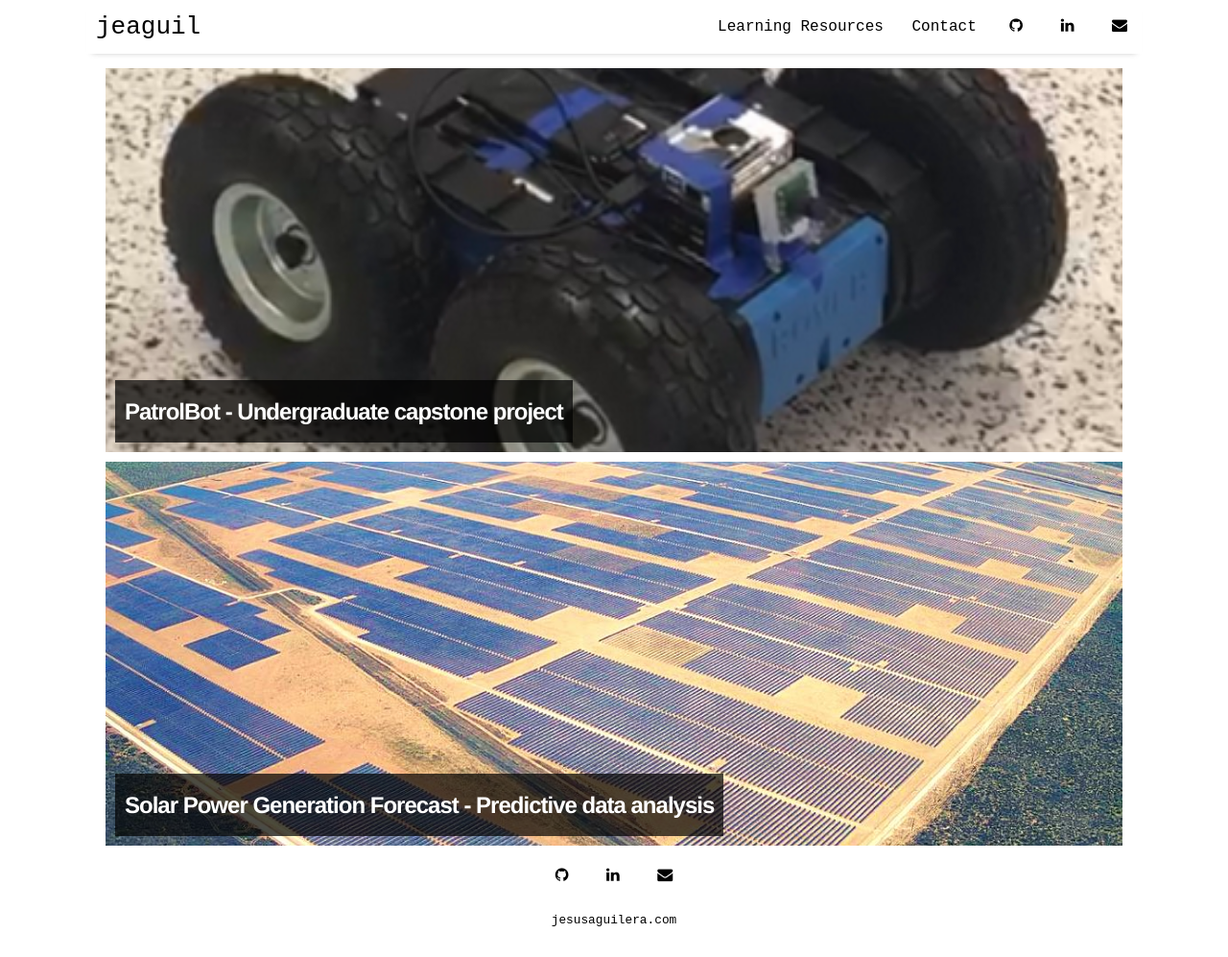
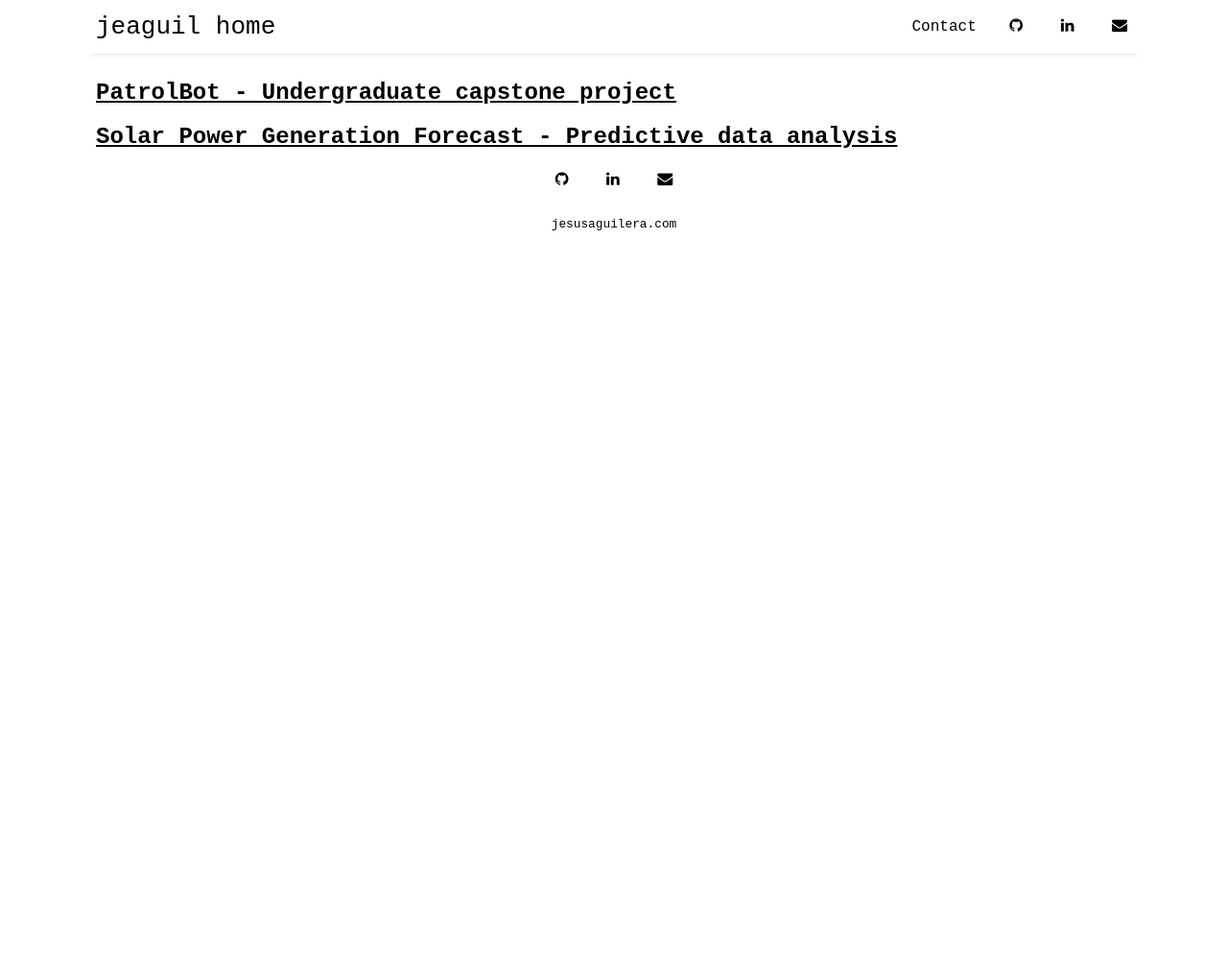
Before and after one commit to jeaguil/jeaguil.github.io, a Jekyll site: the page built from index.html, in a window 1280 px wide and 997 px high. Shown: the whole window at 96% size. Built offline with Jekyll 4.4.1, drawn with Linux system fonts in a browser that asks for light colours; nearby versions of some CDN libraries; the list of posts is cut into pages by our own code.

Commit message:
Removed img from home and post content

```diff
--- a/_data/settings.yml
+++ b/_data/settings.yml
@@ -5,7 +5,7 @@ disqus:
 google-ID: 'UA-189012001-1'
 
 menu:
-- {name: 'Learning Resources', folder: 'pages', file: 'learning-resources.html'}
+# - {name: 'Learning Resources', folder: 'pages', file: 'learning-resources.html'}
 # - {name: 'About', folder: 'pages', file: 'about.html'}
 - {name: 'Contact', folder: 'pages', file: 'contact.html'}
 
--- a/_includes/header.html
+++ b/_includes/header.html
@@ -1,6 +1,6 @@
 <header class="site-header">
   <h3 class="site-title">
-    <a href="{{ site.github.url }}/">{{ site.description }}</a>
+    <a href="{{ site.github.url }}/">{{ site.description }} home</a>
   </h3>
   <nav class="menu-list">
     {% for item in site.data.settings.menu %}
--- a/_layouts/home.html
+++ b/_layouts/home.html
@@ -7,9 +7,10 @@ title: Home
 
 <article>
   <a href="{{ site.github.url }}{{ post.url }}">
-    <div class="featured-posts" {% if post.image %}style="background-image:url({{ site.github.url }}/assets/img/{{ post.image }})"{% endif %}>
+    <!-- <div class="featured-posts" {% if post.image %}style="background-image:url({{ site.github.url }}/assets/img/{{ post.image }})"{% endif %}>
       <h2><span>{{ post.title }}</span></h2>
-    </div>
+    </div> -->
+    <h2><span>{{ post.title }}</span></h2>
   </a>
 </article>
 
--- a/_layouts/post.html
+++ b/_layouts/post.html
@@ -29,11 +29,11 @@ layout: default
     {{ page.work-interval}}
   </span>
 
-  {% if page.image %}
+  <!-- {% if page.image %}
     <div class="featured-image">
       <img src="{{ site.github.url }}/assets/img/{{ page.image }}">
     </div>
-  {% endif %}
+  {% endif %} -->
 
   <article>
     {{ content }}
```
